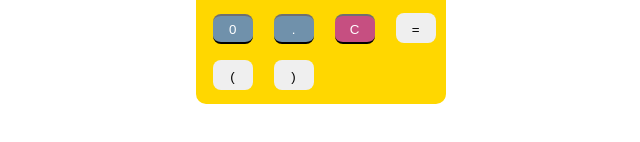
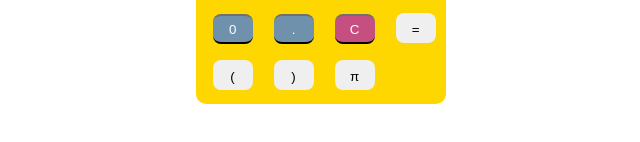
Before and after one commit to adityapawar1/Calculator, a plain HTML site: page index.html in a window 1280 px wide. Shown: the part 334-476 px from the top of the page, without its empty margins (318-958 px from the left). Drawn offline with Linux system fonts and the light colour scheme.

Commit message:
Added PI

```diff
--- a/index.html
+++ b/index.html
@@ -48,6 +48,7 @@
 				<p>
 				<input type="button" class="button operator" value="(" onClick="v('(')">
 				<input type="button" class="button operator" value=")" onClick="v(')')">
+				<input type="button" class="button operator" value="π" onClick="v(Math.PI)">
 				</p>
 				</div>
 				</div>
```
